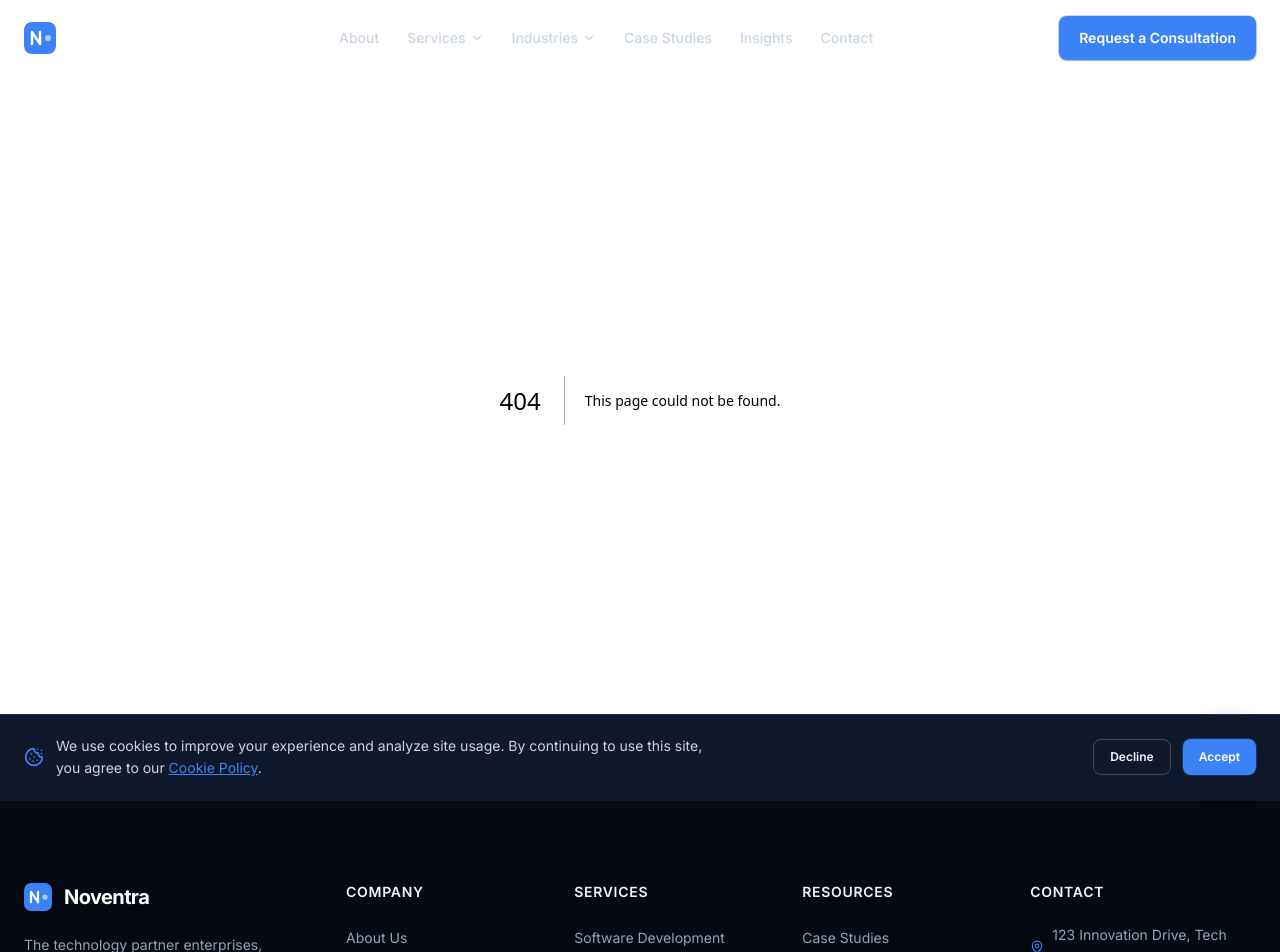
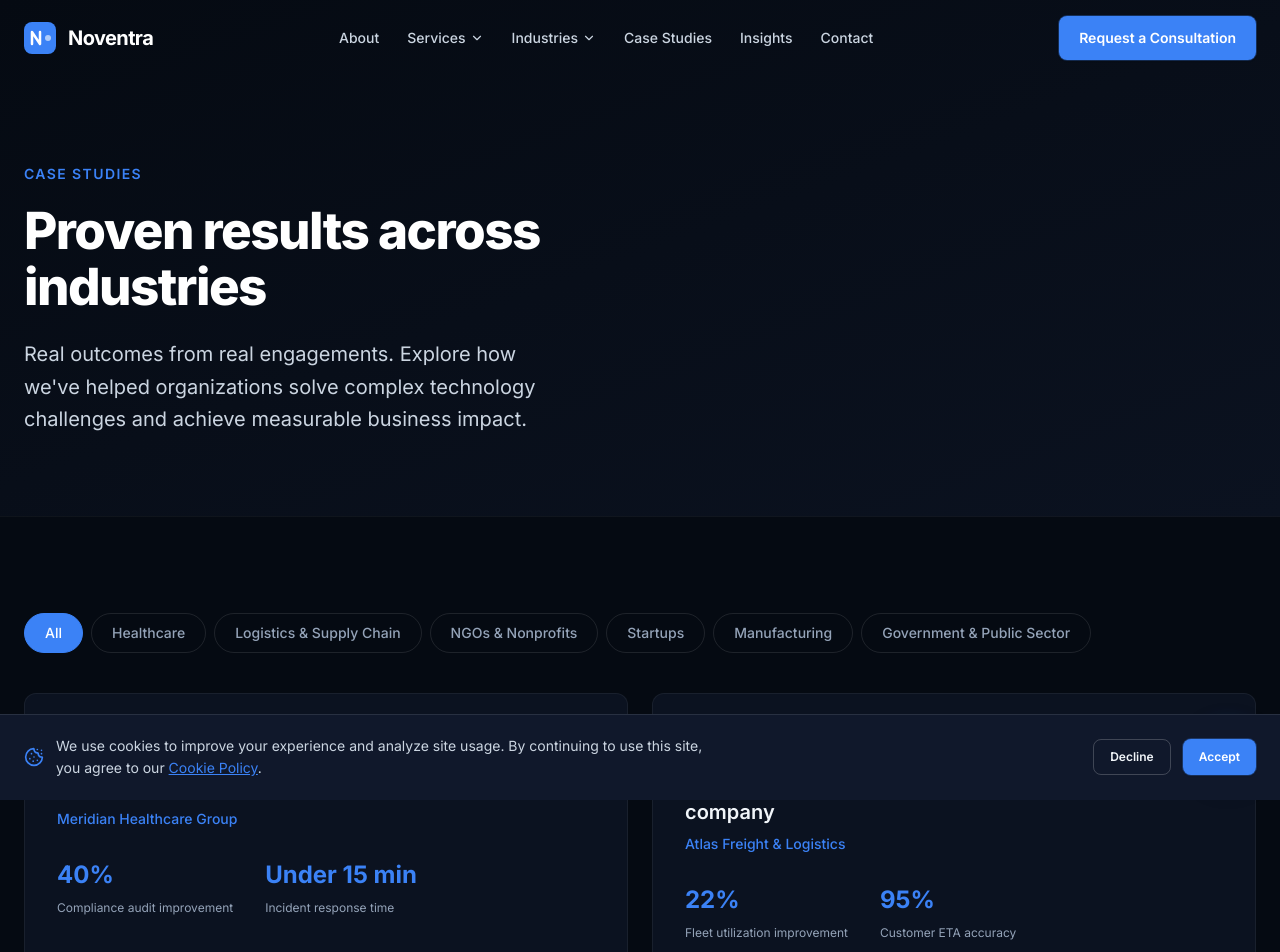
Before and after one commit to devlinuskibet/Noventra, a Next.js app: page /case-studies in a window 1280 px wide. Before the commit this address had no page. Shown: the top 952 px of the page. Built offline with nearby package versions, Linux system fonts and the light colour scheme.

Commit message:
feat: portfolio filter list page

```diff
--- /dev/null
+++ b/src/app/case-studies/page.module.css
@@ -0,0 +1,25 @@
+.hero { padding: 160px 0 80px; background: linear-gradient(160deg, var(--color-base-900) 0%, var(--color-base-800) 100%); border-bottom: 1px solid rgba(255, 255, 255, 0.04); }
+.heroTitle { font-size: clamp(2rem, 4vw, 3.5rem); font-weight: 800; line-height: var(--line-height-tight); letter-spacing: var(--letter-spacing-tight); color: var(--color-white); margin-bottom: var(--space-6); max-width: 650px; }
+.heroSubtitle { font-size: var(--font-size-lg); color: var(--color-text-secondary); line-height: var(--line-height-relaxed); max-width: 550px; }
+
+.filterBar { display: flex; gap: var(--space-2); margin-bottom: var(--space-10); flex-wrap: wrap; }
+.filterButton { padding: var(--space-2) var(--space-5); font-size: var(--font-size-sm); font-weight: 500; color: var(--color-text-muted); background: transparent; border: 1px solid rgba(255, 255, 255, 0.1); border-radius: var(--radius-full); cursor: pointer; transition: all var(--transition-fast); min-height: 40px; }
+.filterButton:hover { border-color: rgba(255, 255, 255, 0.2); color: var(--color-text-primary); }
+.filterActive { background: var(--color-accent); border-color: var(--color-accent); color: var(--color-white); }
+
+.grid { display: grid; grid-template-columns: repeat(2, 1fr); gap: var(--space-6); }
+.card { display: flex; flex-direction: column; padding: var(--space-8); background: var(--color-base-800); border: var(--border-subtle); border-radius: var(--radius-lg); text-decoration: none; transition: all var(--transition-base); }
+.card:hover { border-color: rgba(255, 255, 255, 0.12); transform: translateY(-4px); box-shadow: var(--shadow-card-hover); }
+
+.cardHeader { display: flex; align-items: flex-start; justify-content: space-between; margin-bottom: var(--space-5); gap: var(--space-3); flex-wrap: wrap; }
+.cardServices { display: flex; gap: var(--space-2); }
+.serviceTag { font-size: var(--font-size-xs); padding: 2px var(--space-2); background: rgba(255, 255, 255, 0.04); border: 1px solid rgba(255, 255, 255, 0.06); border-radius: var(--radius-sm); color: var(--color-text-muted); }
+
+.cardTitle { font-size: var(--font-size-lg); font-weight: 600; color: var(--color-text-primary); line-height: var(--line-height-snug); margin-bottom: var(--space-2); }
+.cardClient { font-size: var(--font-size-sm); color: var(--color-accent); font-weight: 500; margin-bottom: var(--space-6); }
+
+.cardStats { display: flex; gap: var(--space-8); margin-bottom: var(--space-5); flex: 1; }
+.statValue { font-size: var(--font-size-xl); font-weight: 700; color: var(--color-accent); }
+.statLabel { font-size: var(--font-size-xs); color: var(--color-text-muted); margin-top: var(--space-1); }
+
+@media (max-width: 768px) { .grid { grid-template-columns: 1fr; } }
--- /dev/null
+++ b/src/app/case-studies/page.tsx
@@ -0,0 +1,68 @@
+"use client";
+
+import { useState } from "react";
+import Link from "next/link";
+import { ArrowRight } from "lucide-react";
+import { caseStudies } from "@/data/caseStudies";
+import styles from "./page.module.css";
+
+const industryFilters = ["All", ...Array.from(new Set(caseStudies.map((cs) => cs.industry)))];
+
+export default function CaseStudiesPage() {
+  const [filter, setFilter] = useState("All");
+
+  const filtered = filter === "All" ? caseStudies : caseStudies.filter((cs) => cs.industry === filter);
+
+  return (
+    <>
+      <section className={styles.hero}>
+        <div className="container">
+          <span className="eyebrow">Case studies</span>
+          <h1 className={styles.heroTitle}>Proven results across industries</h1>
+          <p className={styles.heroSubtitle}>
+            Real outcomes from real engagements. Explore how we&apos;ve helped organizations
+            solve complex technology challenges and achieve measurable business impact.
+          </p>
+        </div>
+      </section>
+
+      <section className="section">
+        <div className="container">
+          <div className={styles.filterBar}>
+            {industryFilters.map((f) => (
+              <button key={f} className={`${styles.filterButton} ${filter === f ? styles.filterActive : ""}`}
+                onClick={() => setFilter(f)}>
+                {f}
+              </button>
+            ))}
+          </div>
+          <div className={styles.grid}>
+            {filtered.map((cs) => (
+              <Link href={`/case-studies/${cs.slug}`} key={cs.slug} className={styles.card}>
+                <div className={styles.cardHeader}>
+                  <span className="tag">{cs.industry}</span>
+                  <div className={styles.cardServices}>
+                    {cs.services.slice(0, 2).map((s) => (
+                      <span key={s} className={styles.serviceTag}>{s}</span>
+                    ))}
+                  </div>
+                </div>
+                <h3 className={styles.cardTitle}>{cs.title}</h3>
+                <p className={styles.cardClient}>{cs.client}</p>
+                <div className={styles.cardStats}>
+                  {cs.stats.slice(0, 2).map((stat) => (
+                    <div key={stat.label}>
+                      <div className={styles.statValue}>{stat.value}</div>
+                      <div className={styles.statLabel}>{stat.label}</div>
+                    </div>
+                  ))}
+                </div>
+                <span className="card__link">Read case study <ArrowRight size={14} /></span>
+              </Link>
+            ))}
+          </div>
+        </div>
+      </section>
+    </>
+  );
+}
```
